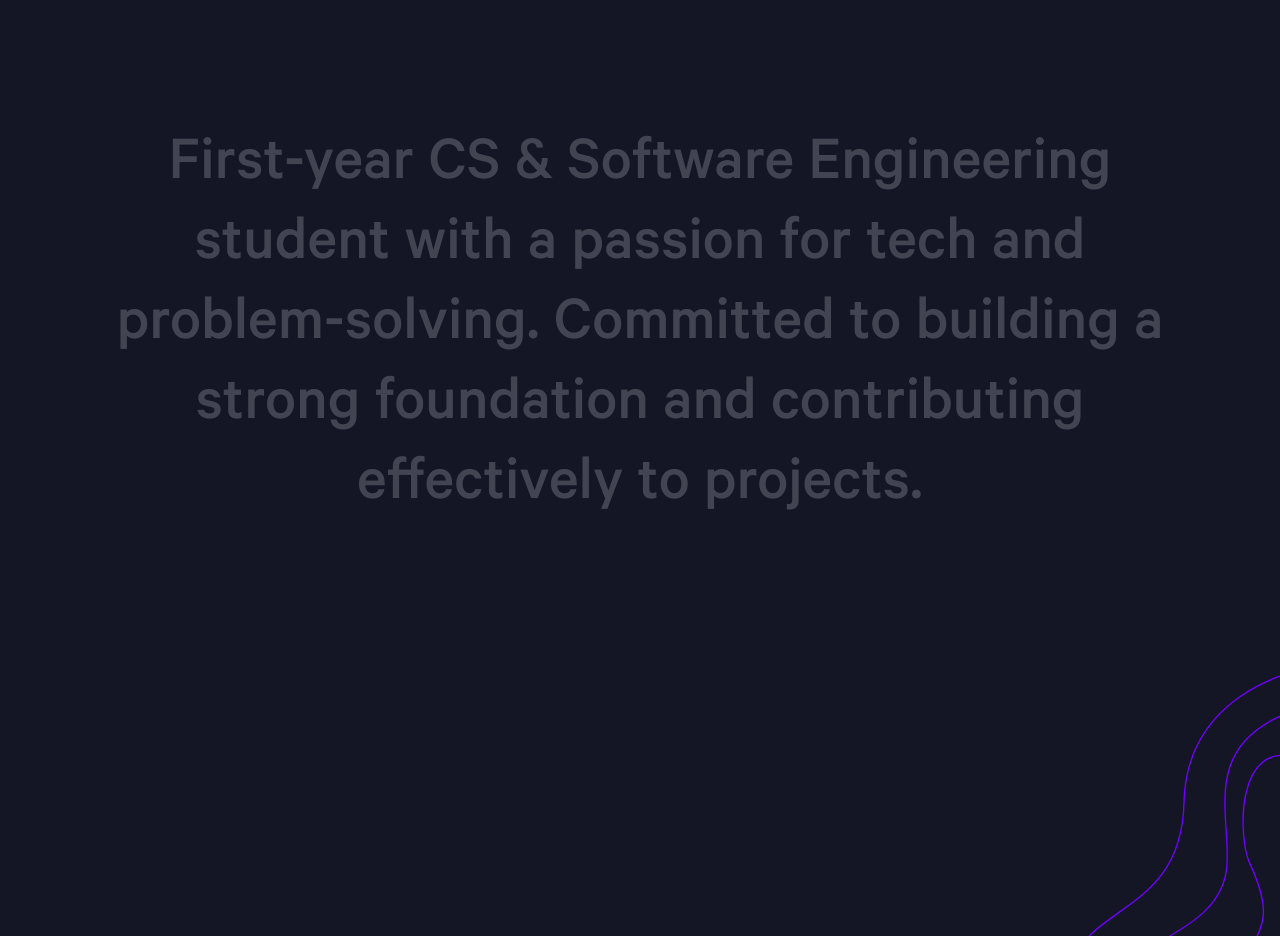
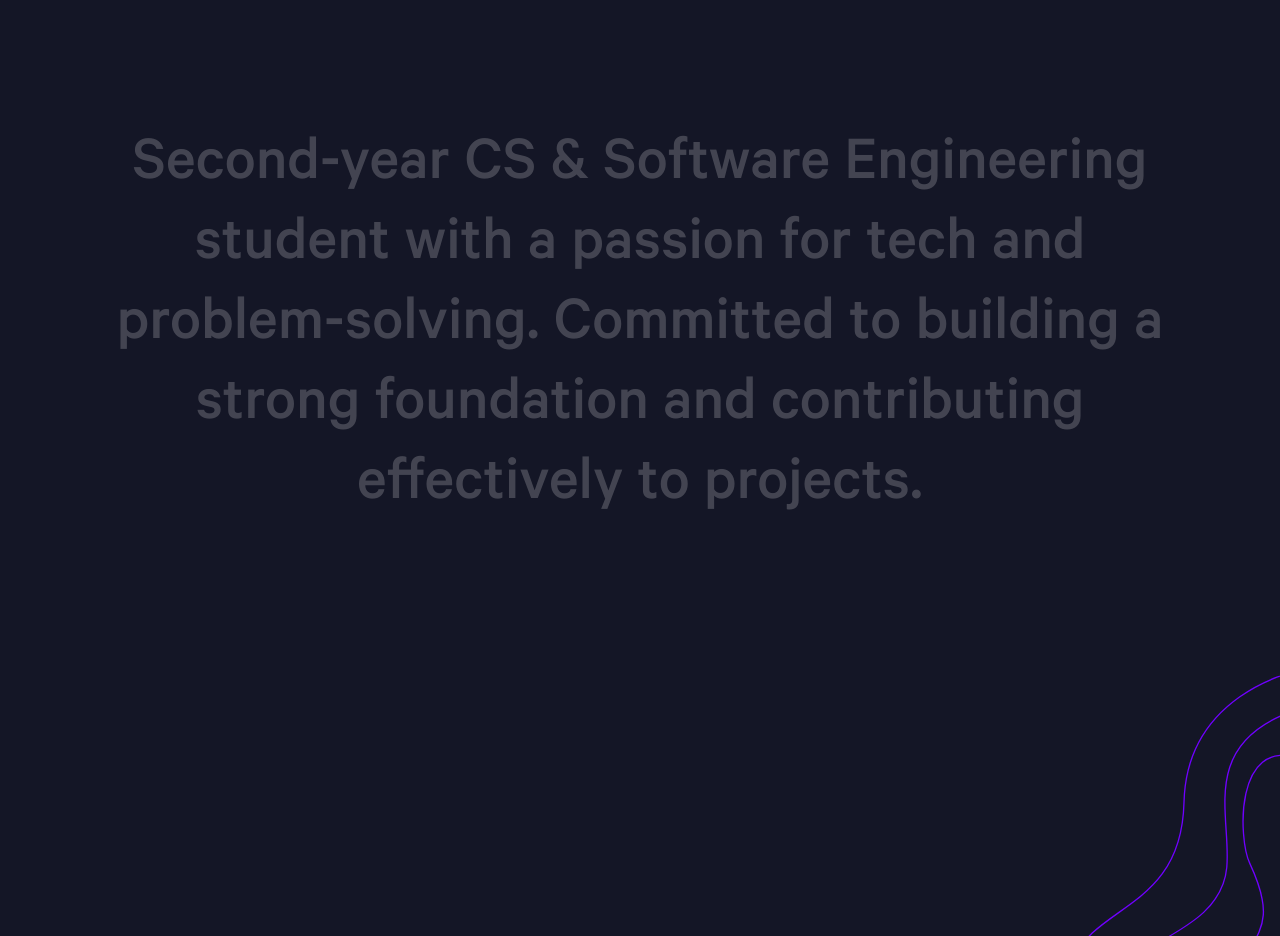
Before and after one commit to kevint1tus/Portfolio, a Next.js app: page / in a window 1280 px wide. Shown: the part 880-1816 px from the top of the page. Built offline with nearby package versions, Linux system fonts and the light colour scheme; no server answers; what bad-words would draw is missing.

Commit message:
Updated info

```diff
--- a/components/About/About1.js
+++ b/components/About/About1.js
@@ -53,7 +53,7 @@ const About1 = ({ clientHeight }) => {
   className="font-medium text-[2.70rem] md:text-6xl lg:text-[4rem] text-center"
 >
   <span className="about-1 leading-tight">
-    First-year CS & Software Engineering student with a passion for tech and problem-solving. {' '}
+    Second-year CS & Software Engineering student with a passion for tech and problem-solving. {' '}
   </span>
   <span className="about-2 leading-tight">
     Committed to building a strong foundation and contributing effectively to projects.
--- a/constants.js
+++ b/constants.js
@@ -65,7 +65,7 @@ export const MENULINKS = [
   },
   {
     name: "CV",
-    ref: "https://drive.google.com/file/d/1Ao8u87KbRupVL_ezZO9PXDjgITznHLRG/view?usp=sharing",
+    ref: "https://drive.google.com/file/d/1VABch7dsEV9VIhbBQkuXU5lEiL76rADp/view?usp=share_link",
   },
   {
     name: "Contact",
```
